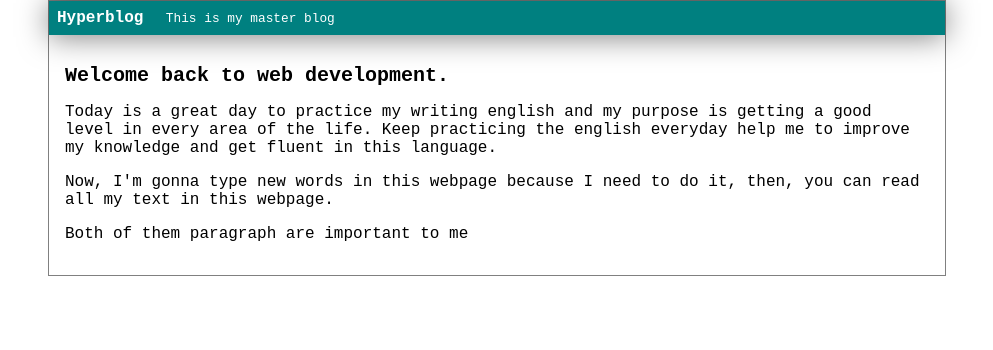
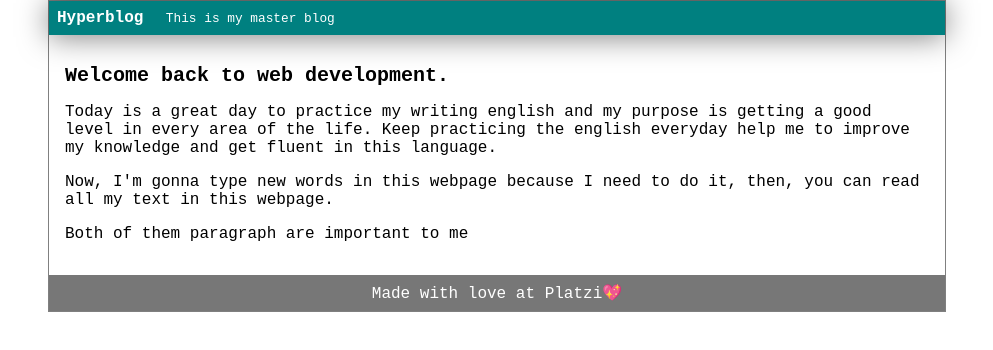
Before and after one commit to ricardojcrux/hyperblog, a plain HTML site: page index.html in a window 1280 px wide. Shown: the whole page, without its empty margins (143-1136 px from the left). Drawn offline with Linux system fonts and the light colour scheme.

Commit message:
Nuevo footer

```diff
--- a/css/style.css
+++ b/css/style.css
@@ -37,5 +37,11 @@ body
     margin: 0 0 0 1em;
     font-weight: normal;
     font-size: 0.8em;
-
 }
+#footer
+{
+    background: #777;
+    color: white;
+    text-align: center;
+    padding: 0.5em;
+}
--- a/index.html
+++ b/index.html
@@ -5,10 +5,10 @@
     </head>
     <body>
         <div id="container">
-        <div id="cabecera">
-            Hyperblog
-            <span id="tagline">This is my master blog</span>
-        </div>
+            <div id="cabecera">
+                Hyperblog
+                <span id="tagline">This is my master blog</span>
+            </div>
             <div id="post">
                 <h1>
                     Welcome back to web development.
@@ -21,6 +21,9 @@
                 </p>
                 <p>Both of them paragraph are important to me</p>
             </div>
+            <div id="footer">
+                Made with love at Platzi💖
+            </div>
         </div>
     </body>
 </html>
```
